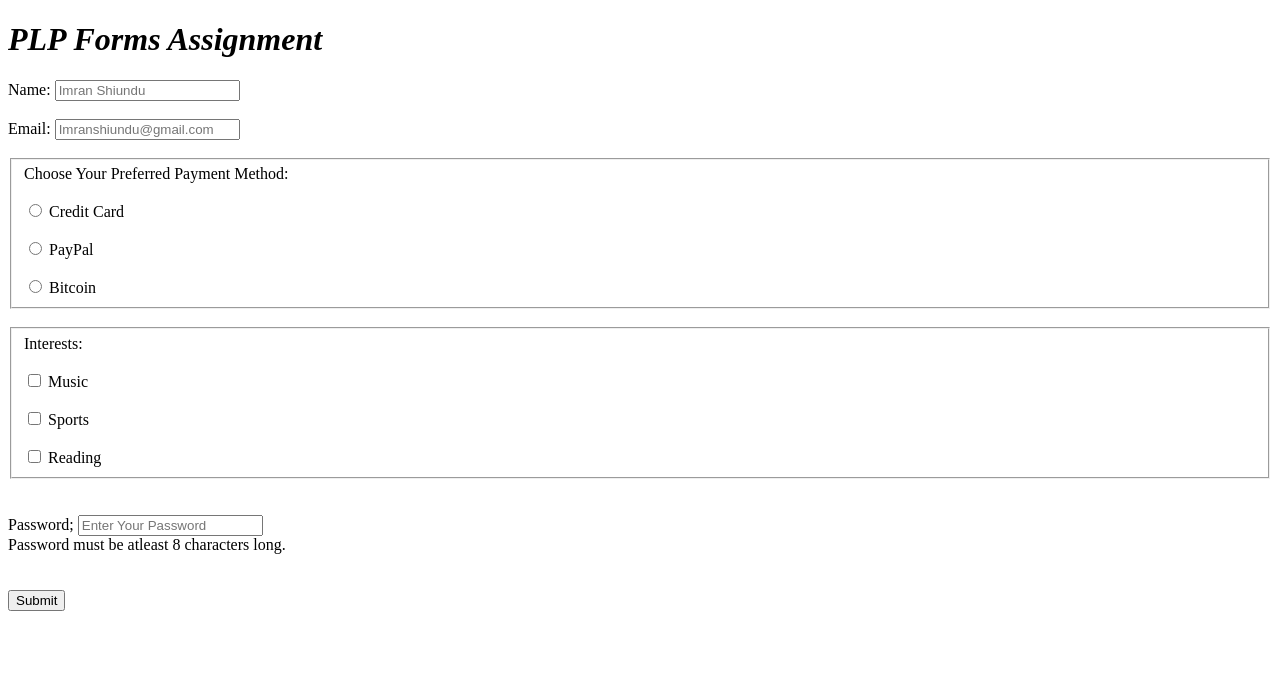
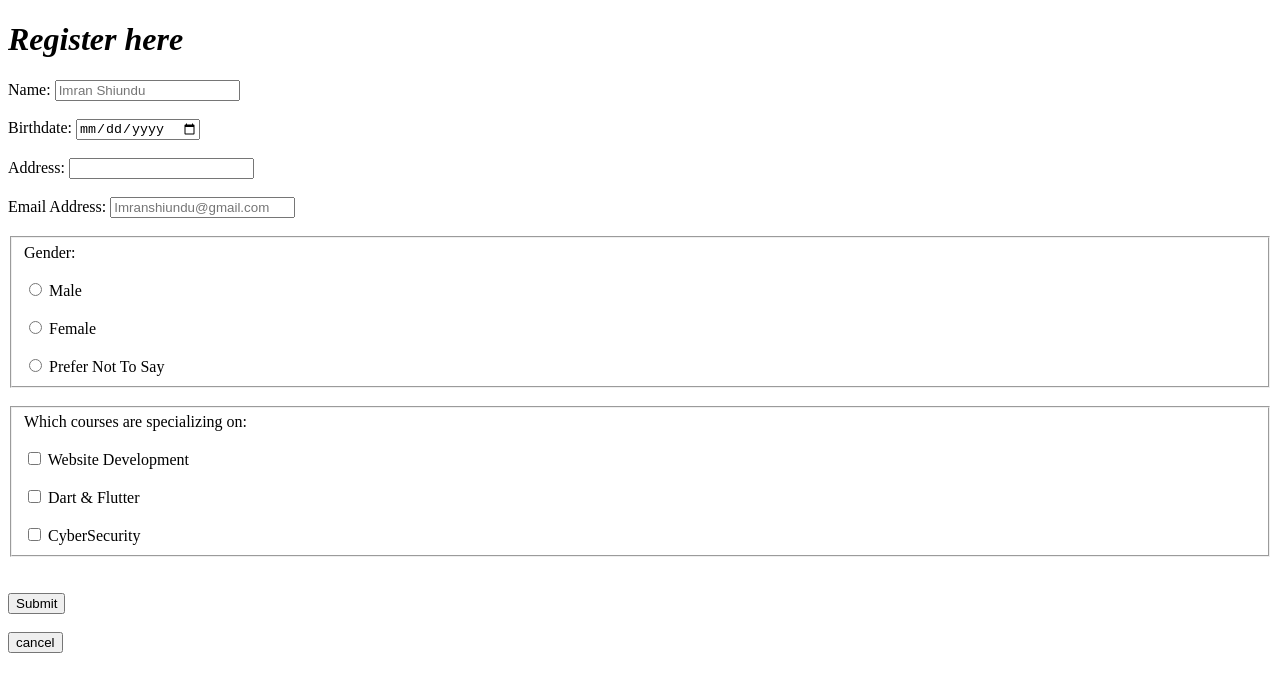
Before and after one commit to Mr-shiundu/HTML-FORMS, a plain HTML site: page index.html in a window 1280 px wide. Drawn offline with Linux system fonts and the light colour scheme.

Commit message:
Add files via upload
forms 2

```diff
--- a/index.html
+++ b/index.html
@@ -3,11 +3,11 @@
 <meta charset="UTF-8">
 <meta name="viewpoint" content="width=device-width, initial-scale-0.1">
 <link href="index.css" class="css">
-<title>Plp [Forms]</title>
+<title>Register</title>
 
 <body>
 
-<h1><b><I>PLP Forms Assignment</I></b></h1>
+<h1><b><I>Register here</I></b></h1>
 
     <form>
 
@@ -21,48 +21,66 @@
         <br>
         <br>
 
-        <label for="email">Email:</label>
+    <div>
+        <label for="bdate">Birthdate:</label>
+        <input
+        type="date"
+        id="bdate"
+        name="bdate">
+    </div>
+        <br>
+
+        <div>
+            <label for="address">Address:</label>
+            <input
+            type="address"
+            id="address"
+            name="address">
+        </div>
+        <br>
+
+
+        <label for="email">Email Address:</label>
         <input
         type="text"
         id="email"
         name="email"
         placeholder="Imranshiundu@gmail.com">
         <br>
+           <br>
 
-
-    <br>
+    <div>
+        <label for=""></label>
+    </div>
 
 
 
     <fieldset>
-        <label>Choose Your Preferred Payment Method:</label>
+        <label>Gender:</label>
         <br><br>
 
         <input
         type="radio"
-        id="creditcard"
-        name="Paymentmethod"
-        value="creditcard">
+        name="title"
+        value="Male">
 
-        <label for="creditcard">Credit Card</label>
+        <label>Male</label>
         <br><br>
 
         <input
         type="radio"
-        id="paypal"
-        name="Paymentmethod"
-        value="paypal">
+        name="title"
+        value="Female">
 
-        <label for="paypal">PayPal</label>
+        <label>Female</label>
         <br><br>
 
         <input
         type="radio"
-        id="bitcoin"
-        name="Paymentmethod"
-        value="bitcoin">
+        name="title"
+        value="prefer not to say">
 
-        <label for="bitcoin">Bitcoin</label>
+        <label>Prefer Not To Say</label>
         <br>
     </fieldset>
     <br>
@@ -71,54 +89,47 @@
 
 
     <fieldset>
-        <label>Interests:</label>
+        <label>Which courses are specializing on:</label>
         <br><br>
 
 
         <input
         type="checkbox"
-        id="music"
-        name="Interest"
-        value="music">
+        id="course"
+        name="title"
+        value="course">
 
-        <label for="music">Music</label>
+        <label for="course">Website Development</label>
         <br><br>
 
         <input
         type="checkbox"
-        id="sports"
-        name="Interest"
-        value="sports">
+        id="course2"
+        name="title"
+        value="course">
 
-        <label for="sports">Sports</label>
+        <label for="course2">Dart & Flutter</label>
         <br><br>
 
         <input
         type="checkbox"
-        id="reading"
-        name="interest"
-        value="reading">
+        id="course3"
+        name="title"
+        value="course">
 
-        <label for="reading">Reading</label>
+        <label for="course3">CyberSecurity</label>
         <br>
 
     </fieldset>
 
-    <br><br>
-    <label for="name">Password;</label>
-        <input
-        type="password"
-        id="password"
-        name="password"
-        placeholder="Enter Your Password"
-        aria-describedby="password-hint">
+    <br>
+    <br>
+        <button type="submit">Submit</button>
 
-        <div id="password-hint">
-     Password must be atleast 8 characters long.
-        </div>
-        <br><br>
+        <br>
+        <br>
+            <button type="reset">cancel</button>
 
-        <button type="submit">Submit</button>
 
     </form>
 
```
